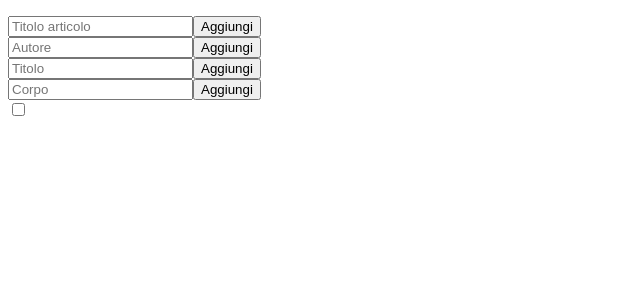
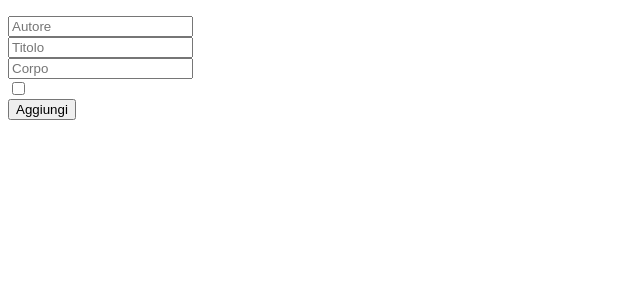
Before and after one commit to thomaslazzeri/react-form, a React (Vite) app: page / in a window 1280 px wide. Shown: the top 300 px of the page, without its empty margins (0-640 px from the left). Built offline with nearby package versions, Linux system fonts and the light colour scheme.

Commit message:
Refactor ExtensionBlog and Articles components: update form handling, improve input change events, and enhance article display

```diff
--- a/src/App.jsx
+++ b/src/App.jsx
@@ -10,8 +10,8 @@ export const App = () => {
     return (
         <>
             <Articles articles={articles} setArticles={setArticles} />
-            <NewArticle setArticles={setArticles} />
-            <ExtensionBlog />
+{/*             <NewArticle setArticles={setArticles} />
+ */}            <ExtensionBlog articles={articles} setArticles={setArticles}/>
         </>
     );
 };
--- a/src/components/Articles.jsx
+++ b/src/components/Articles.jsx
@@ -12,9 +12,9 @@ export const Articles = props => {
     return (
         <>
             <ul>
-                {props.articles.map(article => (
-                    <li key={article}>
-                        {article}
+                {props.articles.map((article, index) => (
+                    <li key={index}>
+                        {article.author},{article.title}
                         <button
                             onClick={() => deleteArticle(article)}
                         >
--- a/src/components/ExtensionBlog.jsx
+++ b/src/components/ExtensionBlog.jsx
@@ -1,6 +1,6 @@
 import { useState } from 'react';
 
-export const ExtensionBlog = () => {
+export const ExtensionBlog = props => {
     const [formData, setFormData] = useState({
         author: '',
         title: '',
@@ -9,7 +9,7 @@ export const ExtensionBlog = () => {
     });
 
     const handleFormChange = e => {
-        const value = e.target.type === "checbox" ? e.target.checked : e.target.value;
+        const value = e.target.type === "checkbox" ? e.target.checked : e.target.value;
         setFormData(formData => ({
             ...formData,
             [e.target.name]: value
@@ -20,11 +20,14 @@ export const ExtensionBlog = () => {
         <div className="container">
             <form onSubmit={e => {
                 e.preventDefault();
-                setFormData(formData);
-                setFormData('');
+                props.setArticles([...props.articles, formData]);
+                setFormData({
+                    author: '',
+                    title: '',
+                    body: '',
+                    public: true
+                });
             }}>
-
-
                 <div>
                     <input
                         className="form-control"
@@ -32,9 +35,8 @@ export const ExtensionBlog = () => {
                         placeholder="Autore"
                         type="text"
                         value={formData.author}
-                        onChange={e => handleFormChange(e.target.name)}
+                        onChange={handleFormChange}
                     />
-                    <button type="submit">Aggiungi</button>
                 </div>
                 <div>
                     <input
@@ -43,9 +45,8 @@ export const ExtensionBlog = () => {
                         placeholder="Titolo"
                         type="text"
                         value={formData.title}
-                        onChange={e => handleFormChange(e.target.name)}
+                        onChange={handleFormChange}
                     />
-                    <button type="submit">Aggiungi</button>
                 </div>
                 <div>
                     <input
@@ -54,9 +55,8 @@ export const ExtensionBlog = () => {
                         placeholder="Corpo"
                         type="text"
                         value={formData.body}
-                        onChange={e => handleFormChange(e.target.name)}
+                        onChange={handleFormChange}
                     />
-                    <button type="submit">Aggiungi</button>
                 </div>
                 <div>
                     <input type="checkbox"
@@ -64,9 +64,10 @@ export const ExtensionBlog = () => {
                         name="public"
                         placeholder="Pubblico"
                         value={formData.public}
-                        onChange={e => handleFormChange(e.target.name)}
+                        onChange={handleFormChange}
                     />
                 </div>
+                <button type="submit">Aggiungi</button>
             </form>
         </div>
     );
```
